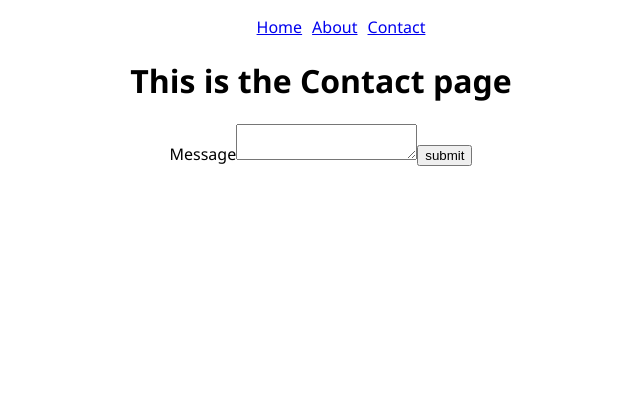
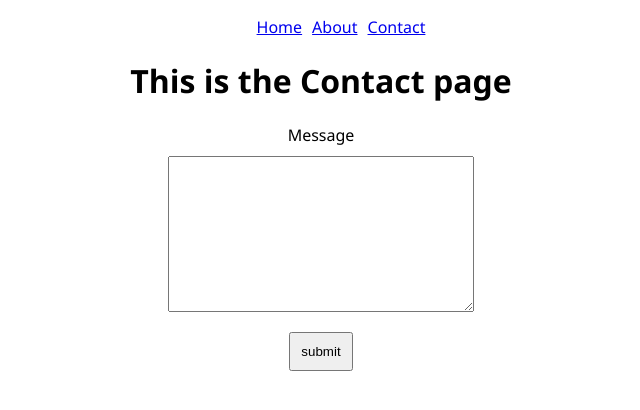
Before and after one commit to jsulpis/nextjs-template, a Next.js app: page /contact in a window 1280 px wide. Shown: the top 410 px of the page, without its empty margins (319-959 px from the left). Built offline with nearby package versions, Linux system fonts and the light colour scheme.

Commit message:
fix: issue with the style of the contact page

```diff
--- a/package.json
+++ b/package.json
@@ -36,6 +36,7 @@
     "node-sass": "^4.12.0",
     "now": "^16.1.2",
     "prettier": "^1.18.2",
+    "styled-jsx-plugin-sass": "^1.0.0",
     "tslint": "^5.19.0",
     "tslint-config-prettier": "^1.18.0",
     "tslint-plugin-prettier": "^2.0.1",
--- a/pages/contact.scss
+++ /dev/null
@@ -1,19 +0,0 @@
-.myform {
-  display: flex;
-  flex-direction: column;
-
-  button,
-  textarea {
-    margin: 10px auto;
-  }
-
-  textarea {
-    width: 300px;
-    height: 150px;
-  }
-
-  button {
-    max-width: 100px;
-    padding: 10px;
-  }
-}
--- a/pages/contact.tsx
+++ b/pages/contact.tsx
@@ -1,14 +1,16 @@
 import Page from "components/Page";
 import { triggerAnalyticsEvent } from "lib/gtag";
-import { Component } from "react";
-import style from "./contact.scss";
+import React from "react";
 
 interface ContactPageState {
   message: string;
 }
 
-class ContactPage extends Component<any, ContactPageState> {
-  public state = { message: "" };
+class ContactPage extends React.Component<any, ContactPageState> {
+  constructor(props) {
+    super(props);
+    this.state = { message: "" };
+  }
 
   public handleInput = e => {
     this.setState({ message: e.target.value });
@@ -31,7 +33,7 @@ class ContactPage extends Component<any, ContactPageState> {
     return (
       <Page title={"Contact"} description={"This is the contact Page"}>
         <h1>This is the Contact page</h1>
-        <form className={style.myform} onSubmit={this.handleSubmit}>
+        <form className="myform" onSubmit={this.handleSubmit}>
           <label htmlFor="message">Message</label>
           <textarea
             id={"message"}
@@ -40,6 +42,27 @@ class ContactPage extends Component<any, ContactPageState> {
           />
           <button type="submit">submit</button>
         </form>
+        <style jsx>{`
+          .myform {
+            display: flex;
+            flex-direction: column;
+
+            button,
+            textarea {
+              margin: 10px auto;
+            }
+
+            textarea {
+              width: 300px;
+              height: 150px;
+            }
+
+            button {
+              max-width: 100px;
+              padding: 10px;
+            }
+          }
+        `}</style>
       </Page>
     );
   }
```
Also changed, not shown: pages/index.tsx (+11 -5 lines), .babelrc, 1 other file (tests, documents, lock files or other folders).
